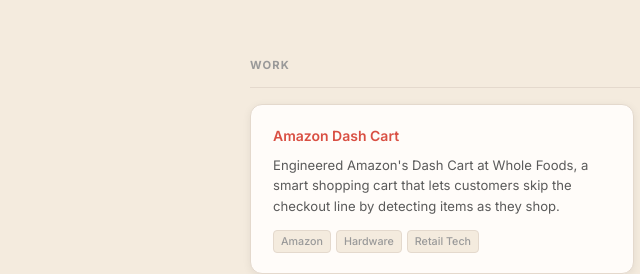
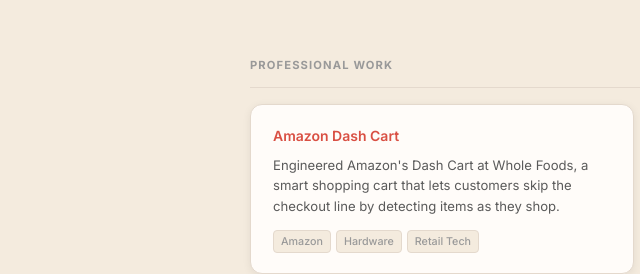
Before and after one commit to joshv1315/joshv1315.github.io, a website: page index.html in a window 1280 px wide. Shown: the part 357-631 px from the top of the page, 0-640 px from the left. Drawn offline with Linux system fonts and the light colour scheme.

Commit message:
Rename Work section to Professional Work

```diff
--- a/index.html
+++ b/index.html
@@ -44,7 +44,7 @@
       </section>
 
       <section class="section">
-        <h2 class="section-title">Work</h2>
+        <h2 class="section-title">Professional Work</h2>
         <div id="work-grid" class="projects-grid"></div>
       </section>
 
```
